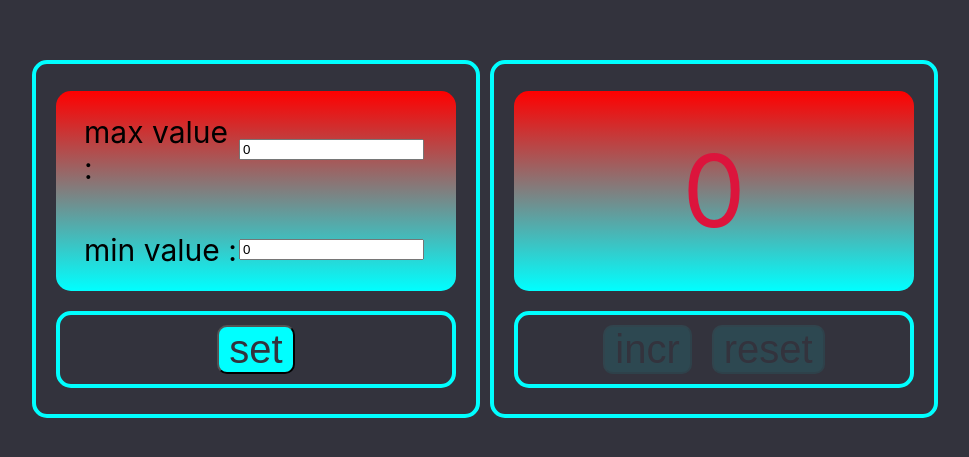
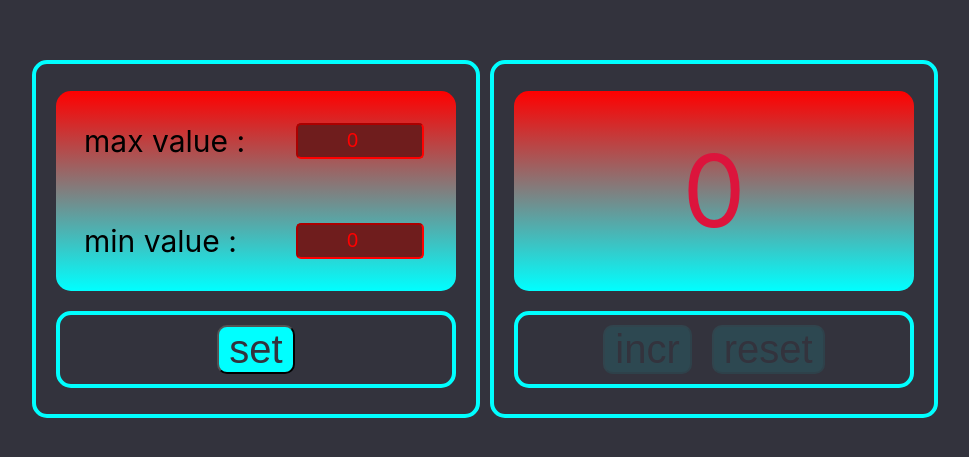
Before and after one commit to Zitz59/counter_redux, a React (Create React App) app: page / in a window 1280 px wide. Shown: the part 269-726 px from the top of the page, without its empty margins (155-1124 px from the left). Built offline with nearby package versions, Linux system fonts and the light colour scheme.

Commit message:
add styles to input errors

```diff
--- a/src/Components/Settings/Settings.module.css
+++ b/src/Components/Settings/Settings.module.css
@@ -44,6 +44,19 @@
     width: 120px;
     height: 30px;
     font-size: 20px;
+    text-align: center;
+}
+
+.input_alert{
+    display: flex;
+    border-radius: 5px;
+    border-color: #ff0000;
+    width: 120px;
+    height: 30px;
+    font-size: 20px;
+    background-color: #6f1d1d;
+    color: #ff0000;
+    text-align: center;
 }
 
 
@@ -62,3 +75,14 @@
     margin-top: 20px;
 
 }
+.button_disabled {
+    opacity: 0.1;
+}
+
+.button_enabled {
+    opacity: 1;
+}
+
+.error{
+    opacity: 0.1;
+}
```
